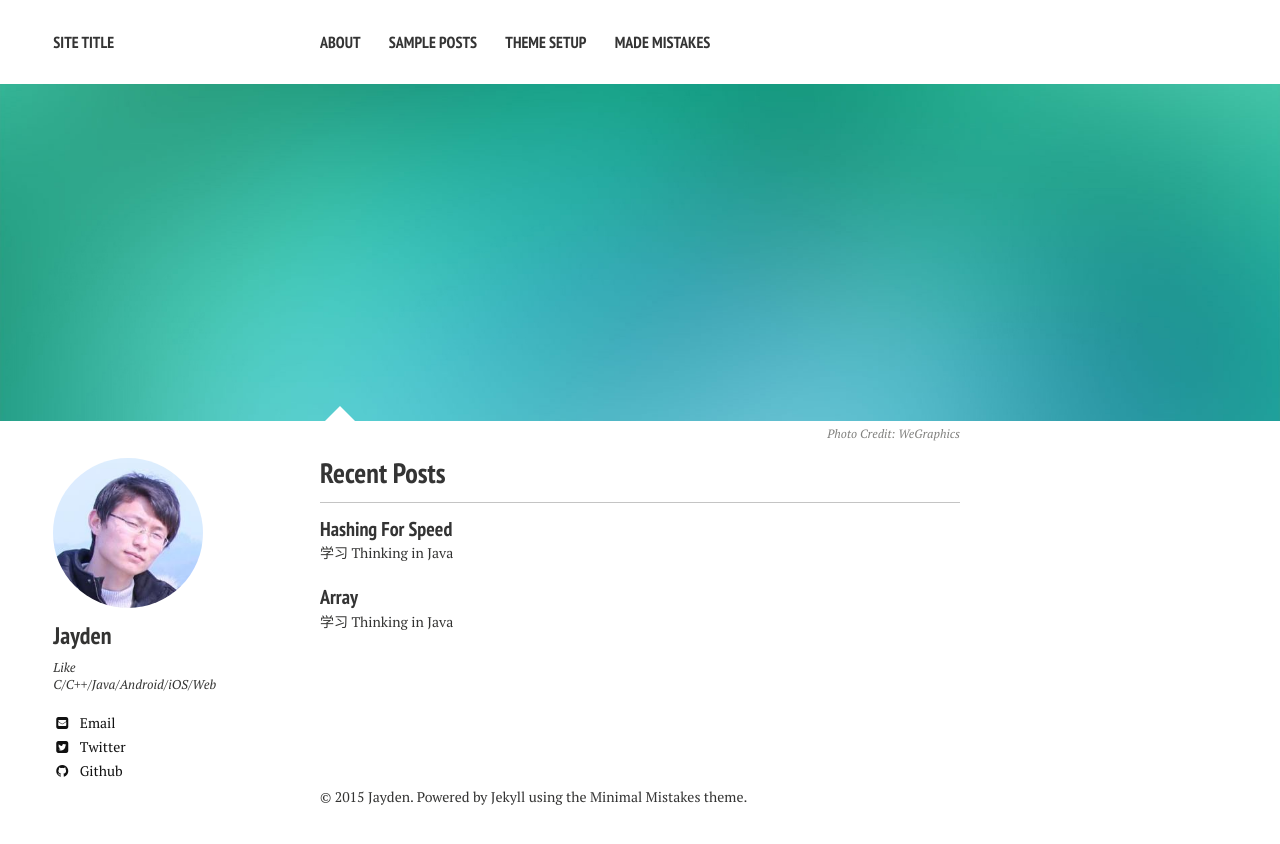
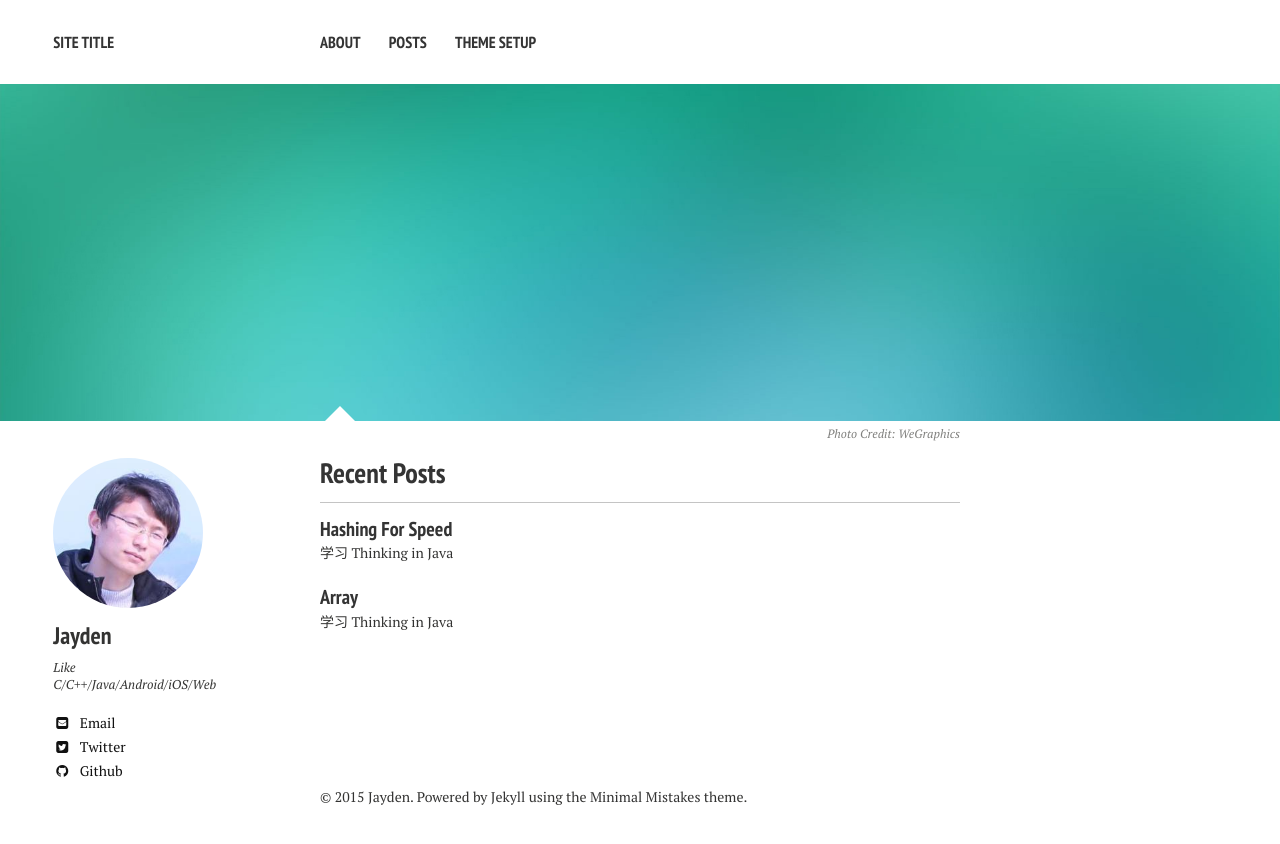
Before and after one commit to dreamhb/dreamhb.github.io, a Jekyll site: the page built from index.md, in a window 1280 px wide. Shown: the top 844 px of the page. Built offline with Jekyll 4.4.1, drawn with Linux system fonts in a browser that asks for light colours; nearby versions of some CDN libraries.

Commit message:
modify nav

```diff
--- a/_data/navigation.yml
+++ b/_data/navigation.yml
@@ -3,11 +3,8 @@
 - title: About
   url: /about/
 
-- title: Sample Posts
+- title: Posts
   url: /posts/
 
 - title: Theme Setup
   url: /theme-setup/
-
-- title: Made Mistakes
-  url: http://mademistakes.com
```
